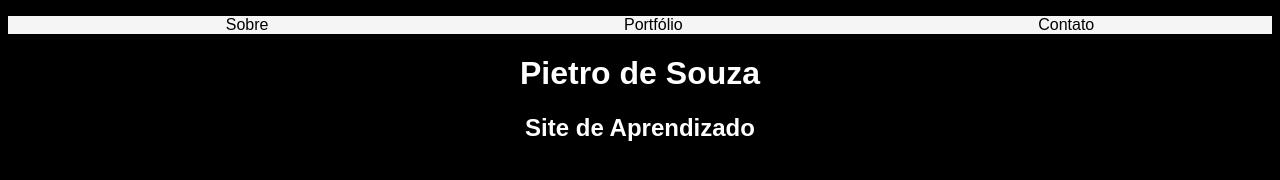
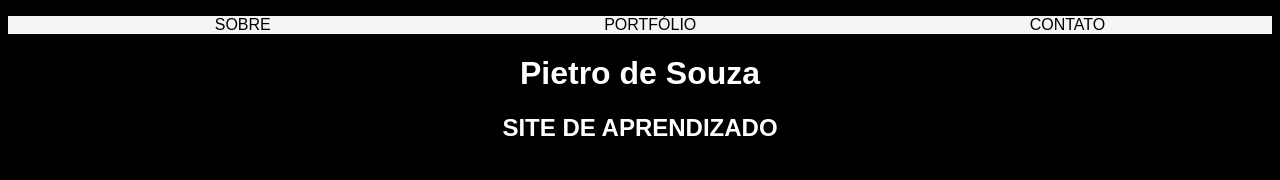
Before and after one commit to p1etr0/imers-ocss, a plain HTML site: page index.html in a window 1280 px wide. Drawn offline with Linux system fonts and the light colour scheme; files that its build step writes are made by us from their sources.

Commit message:
Update index.html

```diff
--- a/index.html
+++ b/index.html
@@ -2,20 +2,20 @@
 <html lang="en">
 <head>
     <meta charset="UTF-8">
-    <title>Pietrovisk</title>
-    <link rel="stylesheet" href="CSS/estilo.css">
+    <title>PIETRO DE SOUZA</title>
+    <link rel="stylesheet" href="estilo.css">
 </head>
 <body>
     <header>
         <nav class="menu">
           <ul>
-            <li><a href="#">Sobre</a></li>
-            <li><a href="#">Portfólio</a></li>
-            <li><a href="#">Contato</a></li>
+            <li><a href="#">SOBRE</a></li>
+            <li><a href="#">PORTFÓLIO</a></li>
+            <li><a href="#">CONTATO</a></li>
           </ul>
         </nav>
         <h1 class="site-title">Pietro de Souza</h1>
-        <h2 class="site-subtitle">Site de Aprendizado</h2>
+        <h2 class="site-subtitle"><b>SITE DE APRENDIZADO</b></h2>
     </header>
 </body>
 </html>
```
